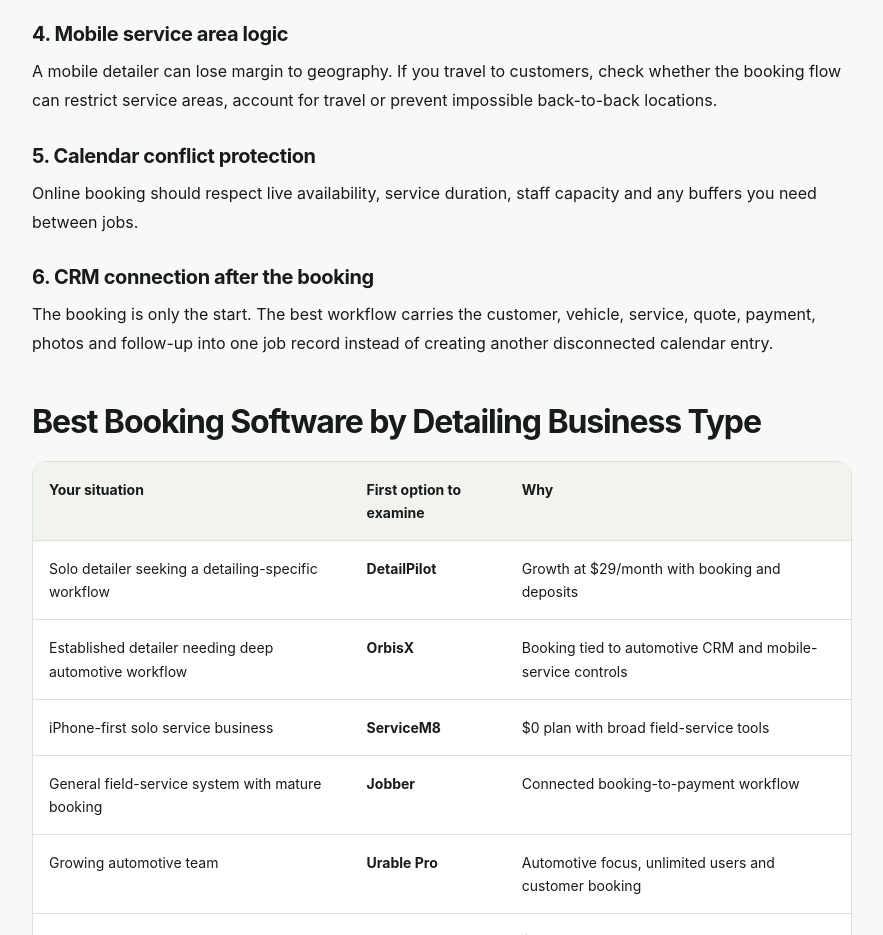
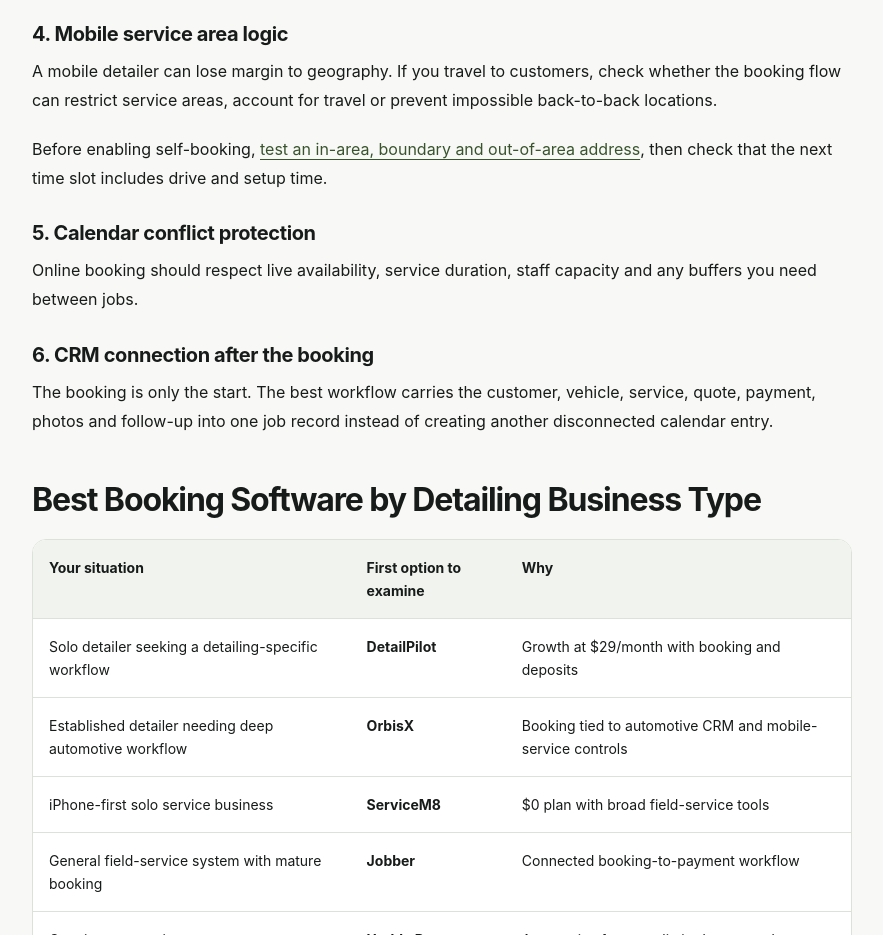
Before and after one commit to melo7curry30/detailerfit, a plain HTML site: page mobile-detailing-scheduling-software.html in a window 1280 px wide. Shown: the part 8940-9875 px from the top of the page, without its empty margins (198-1081 px from the left). Drawn offline with Linux system fonts and the light colour scheme.

Commit message:
DET-62: add practical service-area and booking validation guidance

```diff
--- a/mobile-detailing-scheduling-software.html
+++ b/mobile-detailing-scheduling-software.html
@@ -279,6 +279,7 @@
 <h3>2. Vehicle-aware pricing and questions</h3><p>At minimum, collect enough vehicle information to prevent an SUV, three-row interior or heavily soiled vehicle from arriving under the wrong time and price assumptions.</p>
 <h3>3. Deposits and cancellation rules</h3><p>High-value appointments can consume half a day or more. Booking software should support the deposit and cancellation policy you actually enforce.</p>
 <h3>4. Mobile service area logic</h3><p>A mobile detailer can lose margin to geography. If you travel to customers, check whether the booking flow can restrict service areas, account for travel or prevent impossible back-to-back locations.</p>
+<p>Before enabling self-booking, <a href="how-to-set-mobile-detailing-service-area-travel-fees">test an in-area, boundary and out-of-area address</a>, then check that the next time slot includes drive and setup time.</p>
 <h3>5. Calendar conflict protection</h3><p>Online booking should respect live availability, service duration, staff capacity and any buffers you need between jobs.</p>
 <h3>6. CRM connection after the booking</h3><p>The booking is only the start. The best workflow carries the customer, vehicle, service, quote, payment, photos and follow-up into one job record instead of creating another disconnected calendar entry.</p>
 
```
